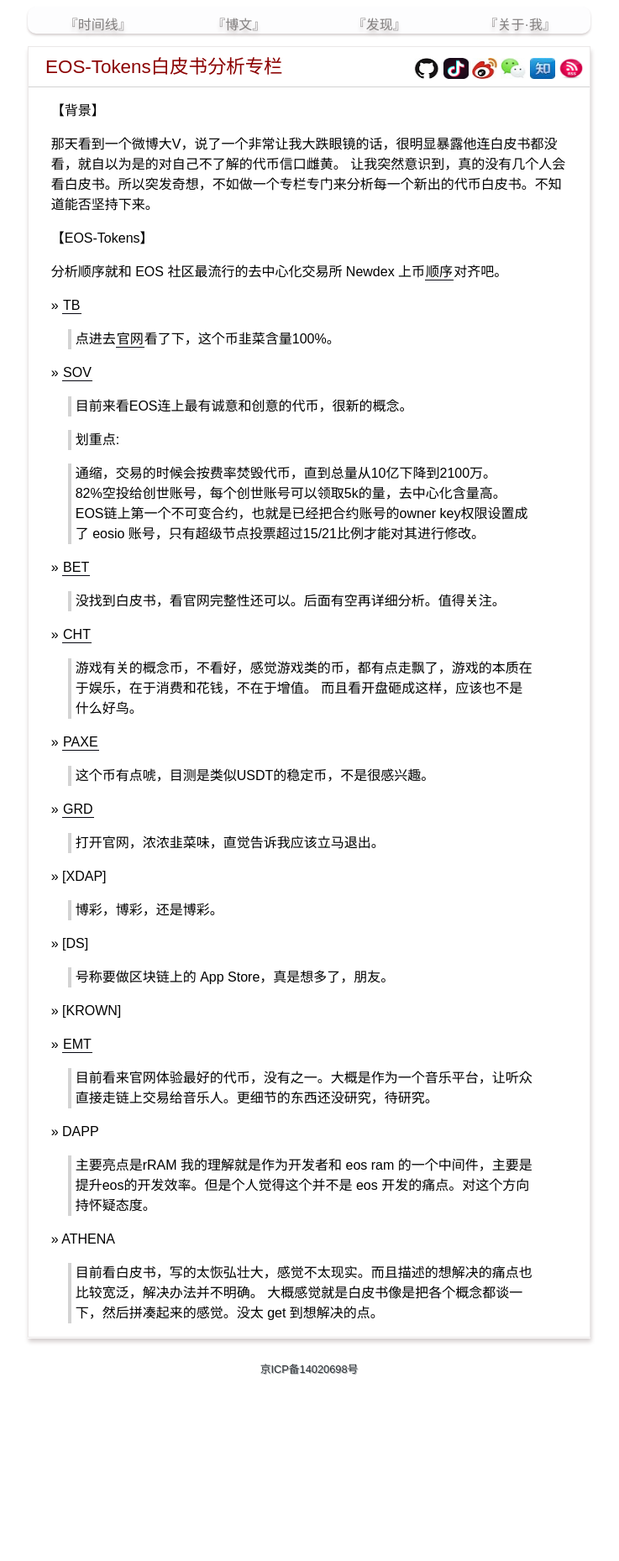
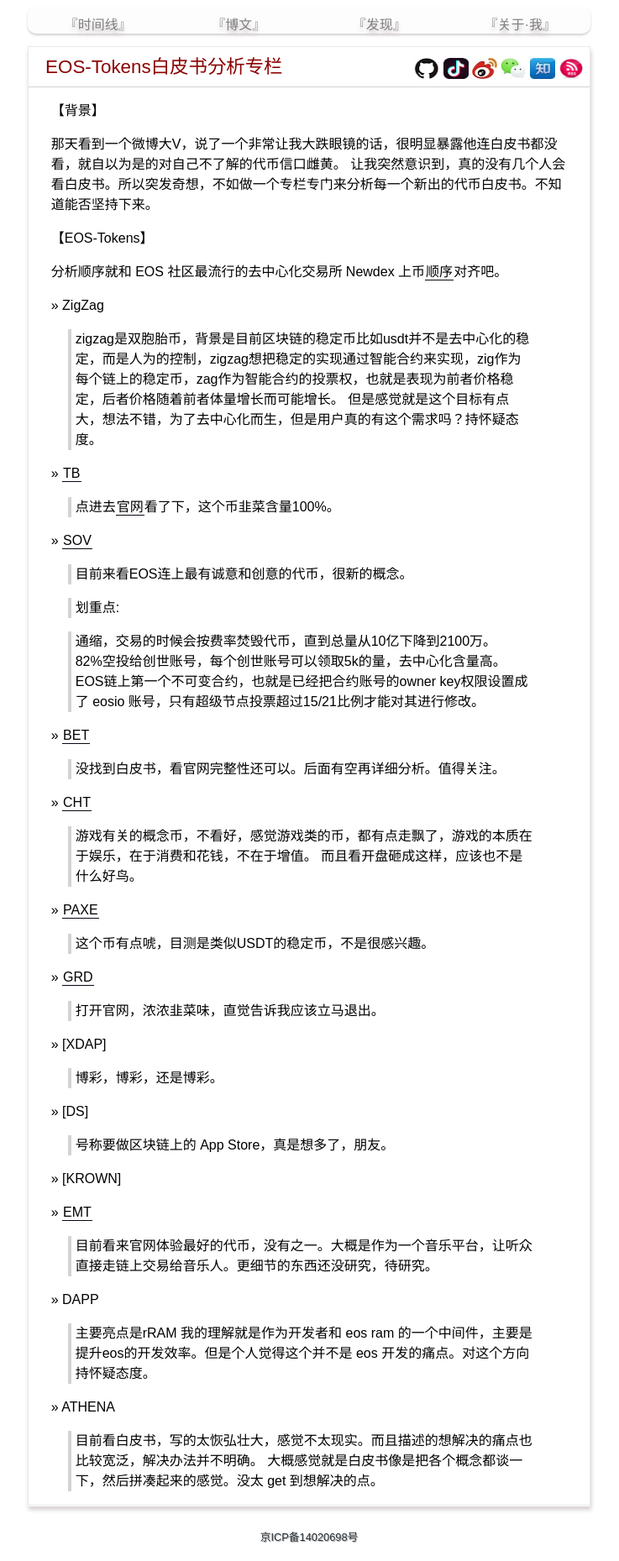
Before and after one commit to yanyiwu/blog, a Jekyll site: the page built from eostokens.md, in a window 1280 px wide. Shown: the whole page at 84% size, without its empty margins (272-1009 px from the left). Built offline with Jekyll 4.4.1, drawn with Linux system fonts in a browser that asks for light colours; Markdown is read by kramdown in place of the engine named in the settings; comment, search, counter and statistics services are not loaded; before the commit the page ends 1659 px from its top, so only the background shows below that.

Commit message:
[eostoken] ZigZag

```diff
--- a/eostokens.md
+++ b/eostokens.md
@@ -11,6 +11,11 @@ title: EOS-Tokens白皮书分析专栏
 【EOS-Tokens】
 
 分析顺序就和 EOS 社区最流行的去中心化交易所 Newdex 上币[顺序](https://newdex.zendesk.com/hc/zh-cn/sections/360003160531-%E5%B8%81%E7%A7%8D%E5%8A%A8%E6%80%81)对齐吧。
+
+&raquo; ZigZag
+
+> zigzag是双胞胎币，背景是目前区块链的稳定币比如usdt并不是去中心化的稳定，而是人为的控制，zigzag想把稳定的实现通过智能合约来实现，zig作为每个链上的稳定币，zag作为智能合约的投票权，也就是表现为前者价格稳定，后者价格随着前者体量增长而可能增长。
+> 但是感觉就是这个目标有点大，想法不错，为了去中心化而生，但是用户真的有这个需求吗？持怀疑态度。
 
 &raquo; [TB](http://tbkao.com/)
 
```
